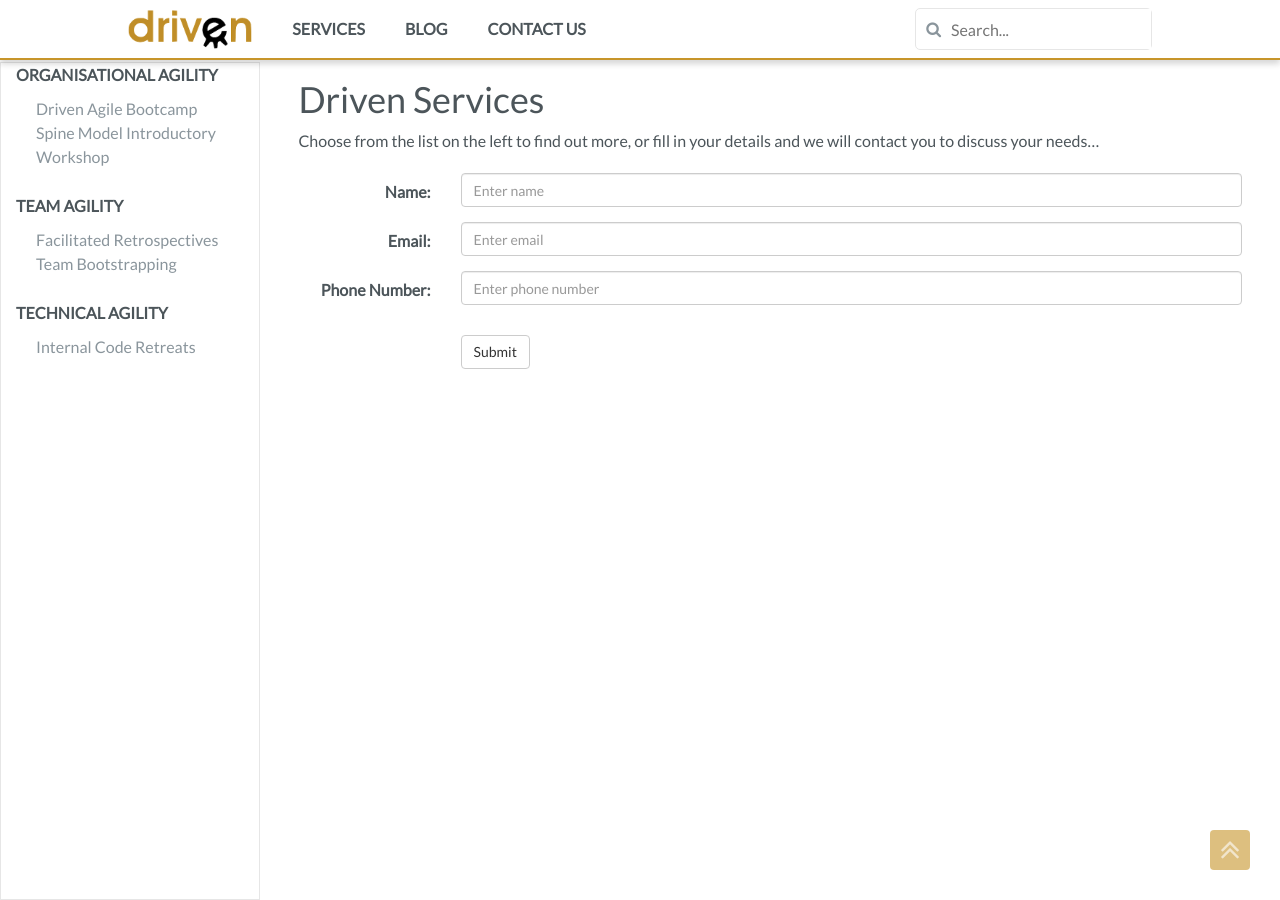
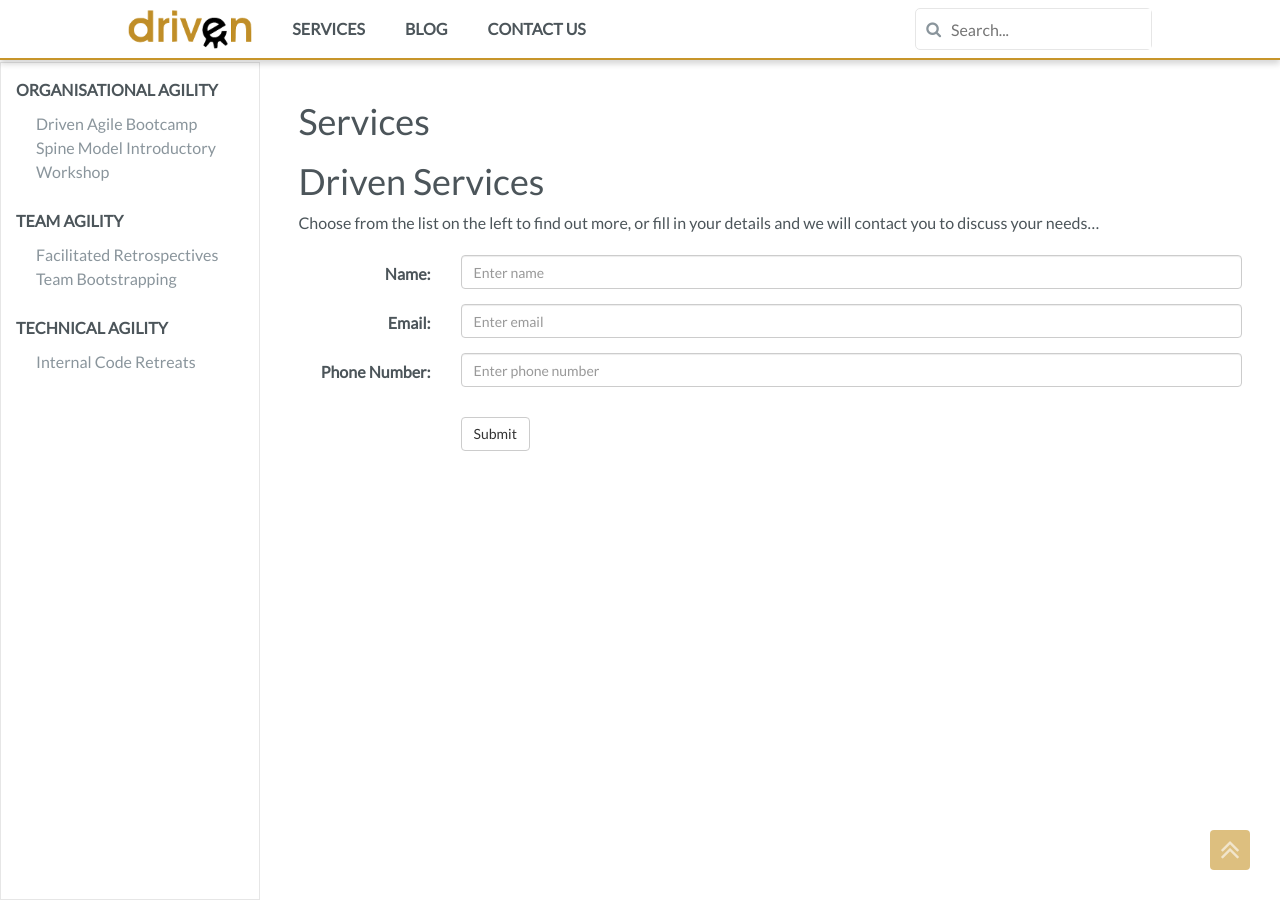
Before and after one commit to DrivenAlliance/website, a Jekyll site: the page built from services.md, in a window 1280 px wide. Built offline with Jekyll 4.4.1, drawn with Linux system fonts in a browser that asks for light colours; nearby versions of some CDN libraries; comment, search, counter and statistics services are not loaded.

Commit message:
fix top padding on services page

```diff
--- a/_sass/layouts/_services.scss
+++ b/_sass/layouts/_services.scss
@@ -6,6 +6,7 @@
     height: calc(100vh - (#{$header-height} + #{$header-border-width}));
     padding-left: 15px;
     padding-right: 15px;
+    padding-top: 15px;
     overflow-y: auto;
     box-sizing: border-box;
     border: solid 1px $gray-color;
@@ -145,6 +146,7 @@
       margin-left: $doc-menu-width;
       padding-right: $doc-desktop-padding;
       padding-left: $doc-desktop-padding;
+      padding-top: $header-height + $header-border-width;
     }
   }
 }
```
